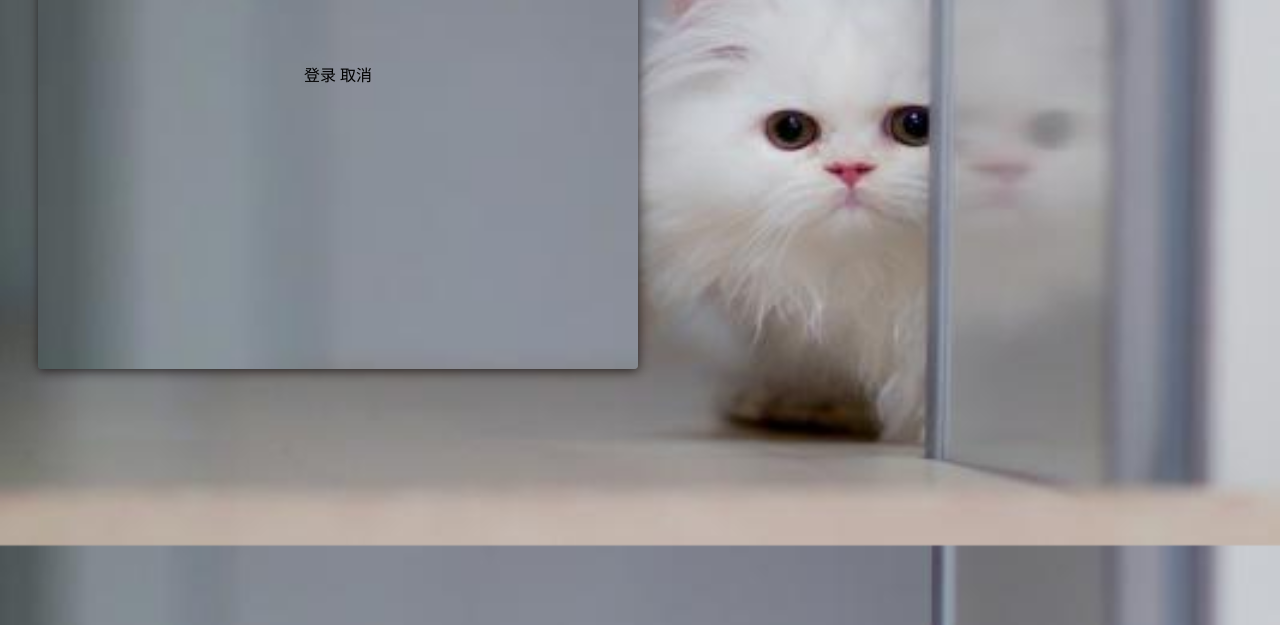
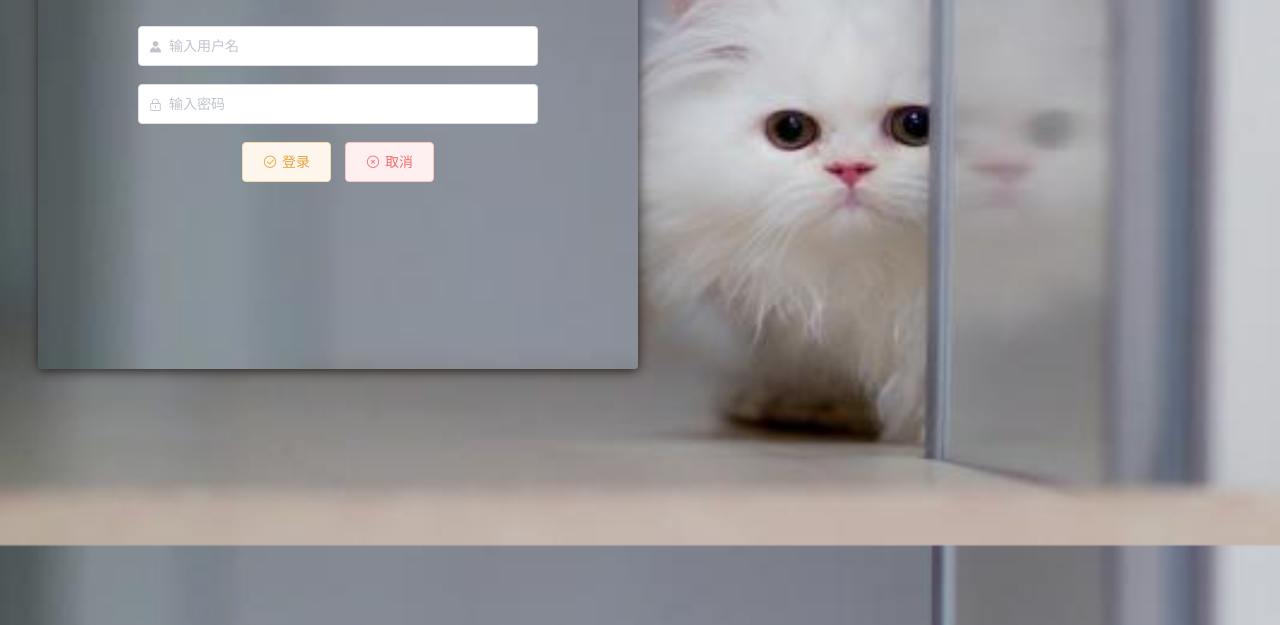
Before and after one commit to xcl345/xxxsss, a plain HTML site: page 登录注册按钮/index.html in a window 1280 px wide. Shown: the part 175-800 px from the top of the page. Drawn offline with nearby package versions, Linux system fonts and the light colour scheme; files that its build step writes are made by us from their sources.

Commit message:
Update index.html

```diff
--- a/登录注册按钮/index.html
+++ b/登录注册按钮/index.html
@@ -6,10 +6,10 @@
     <meta http-equiv="X-UA-Compatible" content="IE=edge">
     <meta name="viewport" content="width=device-width, initial-scale=1.0">
 
-    <script src=".../vue.js"></script>
+    <script src="../vue.js"></script>
     <link rel="stylesheet" href="./style.css">
-    <link rel="stylesheet" href="./element.css">
-    <script src="./element.js"></script>
+    <link rel="stylesheet" href="../element.css">
+    <script src="../element.js"></script>
     <title>组件的使用</title>
 </head>
 
```
